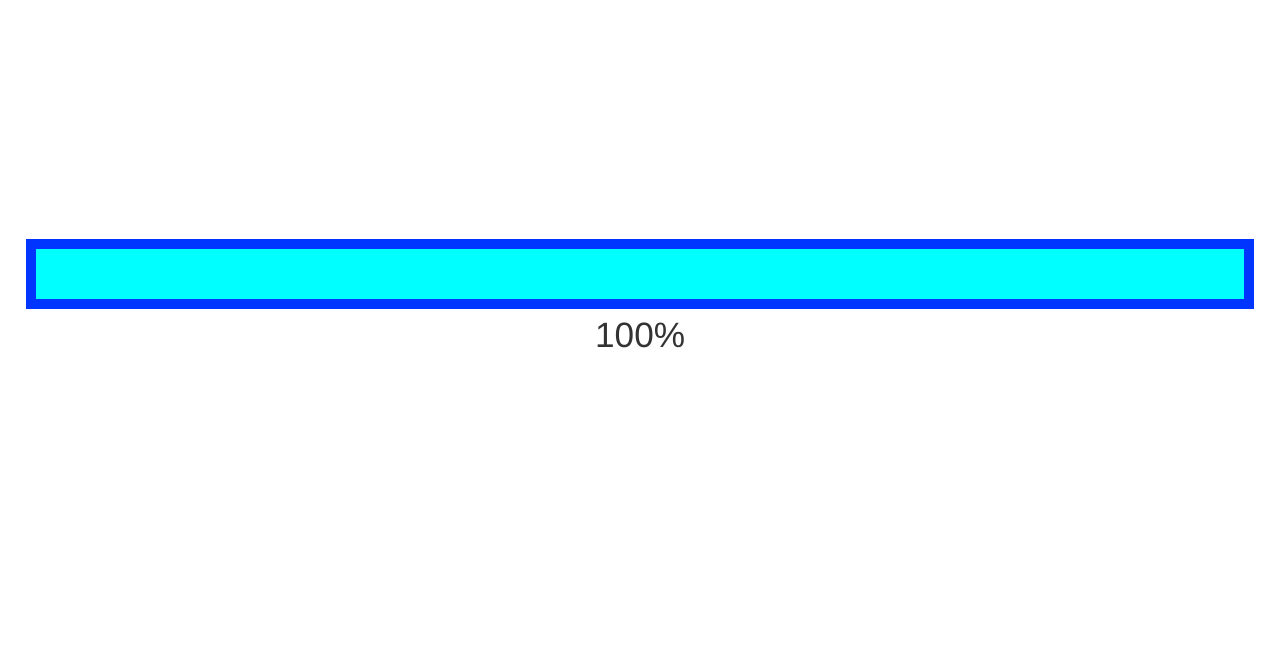
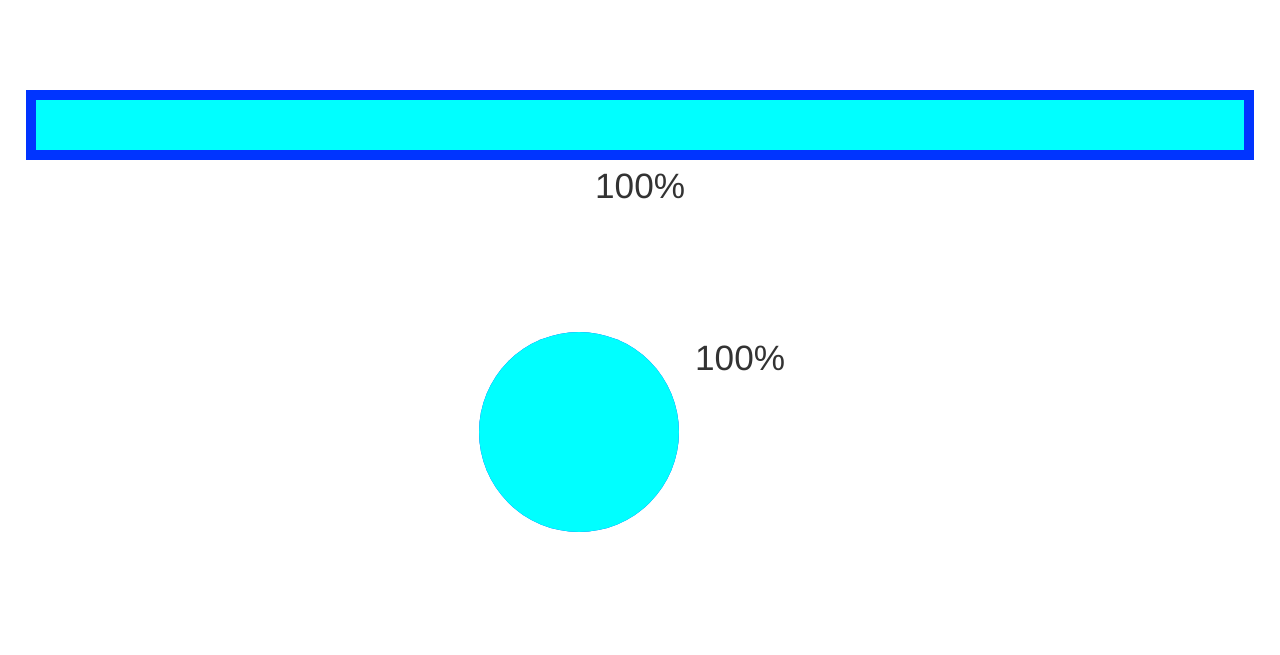
Before and after one commit to Bluette1/progressbar, a website: page index.html in a window 1280 px wide. Drawn offline with Linux system fonts and the light colour scheme.

Commit message:
Add circular progressbar

```diff
--- a/index.css
+++ b/index.css
@@ -28,16 +28,23 @@ body {
   overflow-x: hidden;
   position: relative;
 }
+
 #root {
   display: flex;
   justify-content: flex-start;
   align-items: center;
-  height: 600px;
+  margin-top: 5%;
 }
 
 .progressbar-main {
   width: 100%;
-  padding:2%;
+  padding: 2%;
+  display: flex;
+  justify-content: center;
+}
+
+.wrapper {
+  width: 100%;
 }
 
 .progressbar-container {
@@ -50,14 +57,42 @@ body {
   padding-left: 10px;
   padding-right: 10px;
 }
+
 .progressbar {
   height: 50px;
-  background-color: #00ffff;
+  background-color: #0ff;
+}
+
+.circular-wrapper {
+  display: flex;
+  justify-content: center;
+  padding: 120px;
+}
+
+.progress-circular-container {
+  height: 200px;
+  width: 200px;
+  background-color: #0034ff;
+  display: flex;
+  justify-content: center;
+  align-items: center;
+  border-radius: 50%;
+}
+
+.progress-circle {
+  height: 100px;
+  width: 100px;
+  background-color: #0ff;
+  border-radius: 50%;
+}
+
+.display-text,
+.display-text-circle {
+  font-family: 'Franklin Gothic Medium', 'Arial Narrow', Arial, sans-serif;
+  font-size: 2.2rem;
+  padding: 1rem;
 }
 
 .display-text {
-  font-family:'Franklin Gothic Medium', 'Arial Narrow', Arial, sans-serif;
-  font-size:2.2rem;
   text-align: center;
-  padding: 1rem;
 }
--- a/index.js
+++ b/index.js
@@ -1,18 +1,37 @@
 const mainContainer = document.querySelector('.progressbar-main');
+const wrapper = document.createElement('div');
+wrapper.classList.add('wrapper');
 const progressBarContainer = document.createElement('div');
 
 progressBarContainer.classList.add('progressbar-container');
 
 const progressBar = document.createElement('div');
 progressBarContainer.append(progressBar);
-mainContainer.append(progressBarContainer);
+wrapper.append(progressBarContainer);
 progressBar.classList.add('progressbar');
 const displayText = document.createElement('div');
 displayText.classList.add('display-text');
-mainContainer.append(displayText);
+wrapper.append(displayText);
 
+const progressCircularContainer = document.createElement('div');
+
+progressCircularContainer.classList.add('progress-circular-container');
+
+const progressCircular = document.createElement('div');
+progressCircularContainer.append(progressCircular);
+const circularWrapper = document.createElement('div');
+circularWrapper.classList.add('circular-wrapper');
+circularWrapper.append(progressCircularContainer);
+wrapper.append(circularWrapper);
+progressCircular.classList.add('progress-circle');
+const displayTextCircle = document.createElement('div');
+displayTextCircle.classList.add('display-text-circle');
+circularWrapper.append(displayTextCircle);
+
+mainContainer.append(wrapper);
 const RATES = [0, 100, 200, 300, 400];
 let start = true;
+
 let idx = 0;
 
 let id;
@@ -26,6 +45,13 @@ const shift = () => {
     const width = `${(RATES[idx] / RATES[RATES.length - 1]) * 100}%`;
     progressBar.style.width = width;
     displayText.textContent = width;
+
+    const circleWidth = `${(RATES[idx] / RATES[RATES.length - 1]) * 200}px`;
+    const circleHeight = `${(RATES[idx] / RATES[RATES.length - 1]) * 200}px`;
+
+    progressCircular.style.width = circleWidth;
+    progressCircular.style.height = circleHeight;
+    displayTextCircle.textContent = width;
     idx += 1;
   }
 };
--- a/package.json
+++ b/package.json
@@ -16,5 +16,9 @@
     "stylelint-config-standard": "20.0.x",
     "stylelint-csstree-validator": "^1.9.0",
     "stylelint-scss": "3.17.x"
+  },
+  "devDependencies": {
+    "eslint": "6.8.x",
+    "stylelint": "13.3.x"
   }
 }
```
Also changed, not shown: .eslintrc.json, README.md, progresscircle.gif (added), 1 other file.
